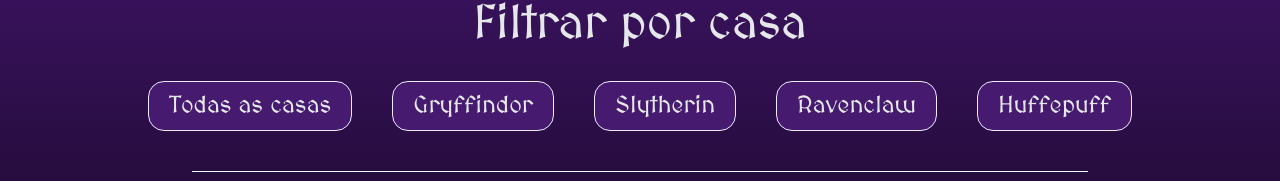
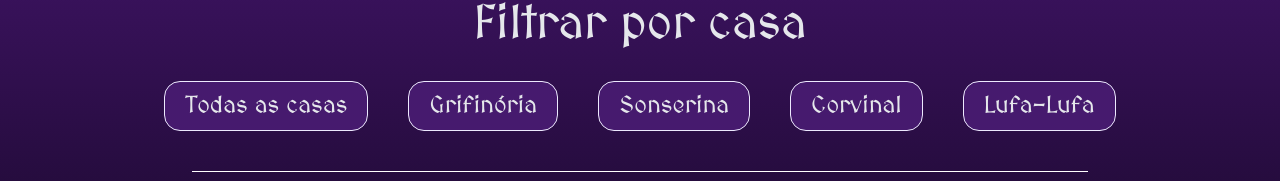
Before and after one commit to Samukaviga/harry-potter-api-vue, a Vue app: page / in a window 1280 px wide. Shown: the part 279-460 px from the top of the page. Built offline with nearby package versions, Linux system fonts and the light colour scheme; no server answers; a web font is replaced by a local one.

Commit message:
modify name houses

```diff
--- a/src/views/HomeView.vue
+++ b/src/views/HomeView.vue
@@ -19,25 +19,25 @@
           @click="$store.dispatch('loadAllGryffindor')"
           class="bg-button text-gray-200 text-2xl py-2 px-5 border border-violet-100 rounded-2xl"
         >
-          Gryffindor
+          Grifinória
         </button>
         <button
           @click="$store.dispatch('loadAllSlytherin')"
           class="bg-button text-gray-200 text-2xl py-2 px-5 border border-violet-100 rounded-2xl"
         >
-          Slytherin
+          Sonserina
         </button>
         <button
           @click="$store.dispatch('loadAllRavenclaw')"
           class="bg-button text-gray-200 text-2xl py-2 px-5 border border-violet-100 rounded-2xl"
         >
-          Ravenclaw
+          Corvinal
         </button>
         <button
           @click="$store.dispatch('loadAllHuffepuff')"
           class="bg-button text-gray-200 text-2xl py-2 px-5 border border-violet-100 rounded-2xl"
         >
-          Huffepuff
+          Lufa-Lufa
         </button>
       </div>
     </div>
```
